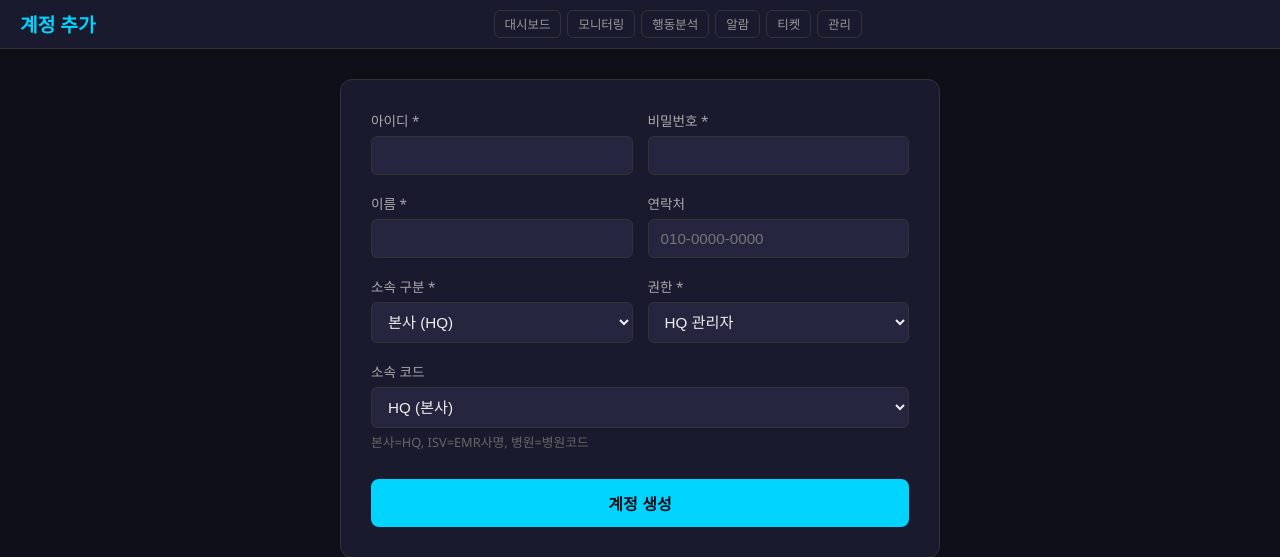
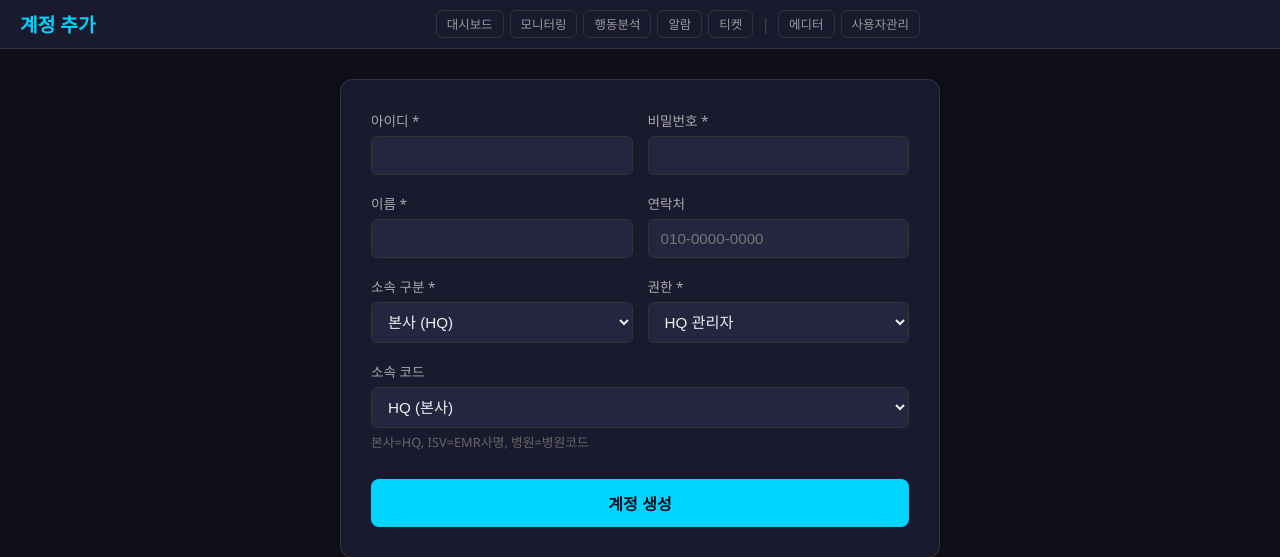
Before and after one commit to dolhanboss-han/kiosk-monitor, a Flask app: page /admin/user/add in a window 1280 px wide. Shown: the top 557 px of the page. Run offline with Flask 3, Linux system fonts and the light colour scheme; the visitor is signed in with stand-in values (Sample User, id 1); data that the repository does not hold is empty.

Commit message:
nav.html 에디터를 hq_admin 관리 영역으로 이동, 구분선 추가

```diff
--- a/templates/nav.html
+++ b/templates/nav.html
@@ -23,7 +23,6 @@
     {% if ot == 'hq' %}
     <a href="/executive" style="{{ nav_style }}" data-nav="/executive">경영진</a>
     <a href="/hospital-view" style="{{ nav_style }}" data-nav="/hospital-view">병원뷰</a>
-    <a href="/editor" style="{{ nav_style }}" data-nav="/editor">에디터</a>
     {% endif %}
 
     {% if ot == 'hq' or ot == 'isv' %}
@@ -32,7 +31,9 @@
     {% endif %}
 
     {% if role == 'hq_admin' %}
-    <a href="/admin/users" style="{{ nav_style }}" data-nav="/admin/users">관리</a>
+    <span style="color:#444;margin:0 2px">|</span>
+    <a href="/editor" style="{{ nav_style }}" data-nav="/editor">에디터</a>
+    <a href="/admin/users" style="{{ nav_style }}" data-nav="/admin/users">사용자관리</a>
     {% endif %}
 </div>
 <script>
```
